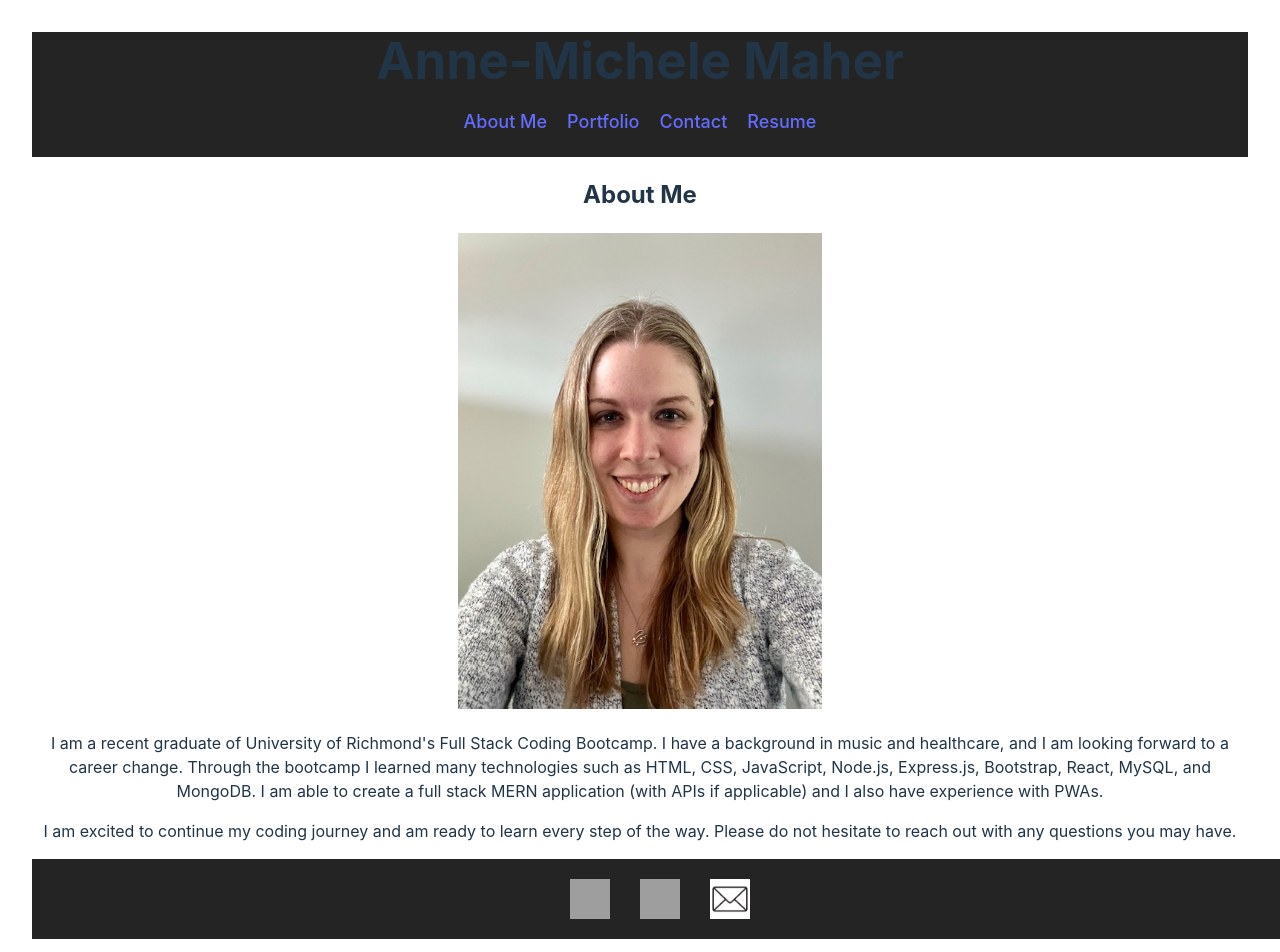
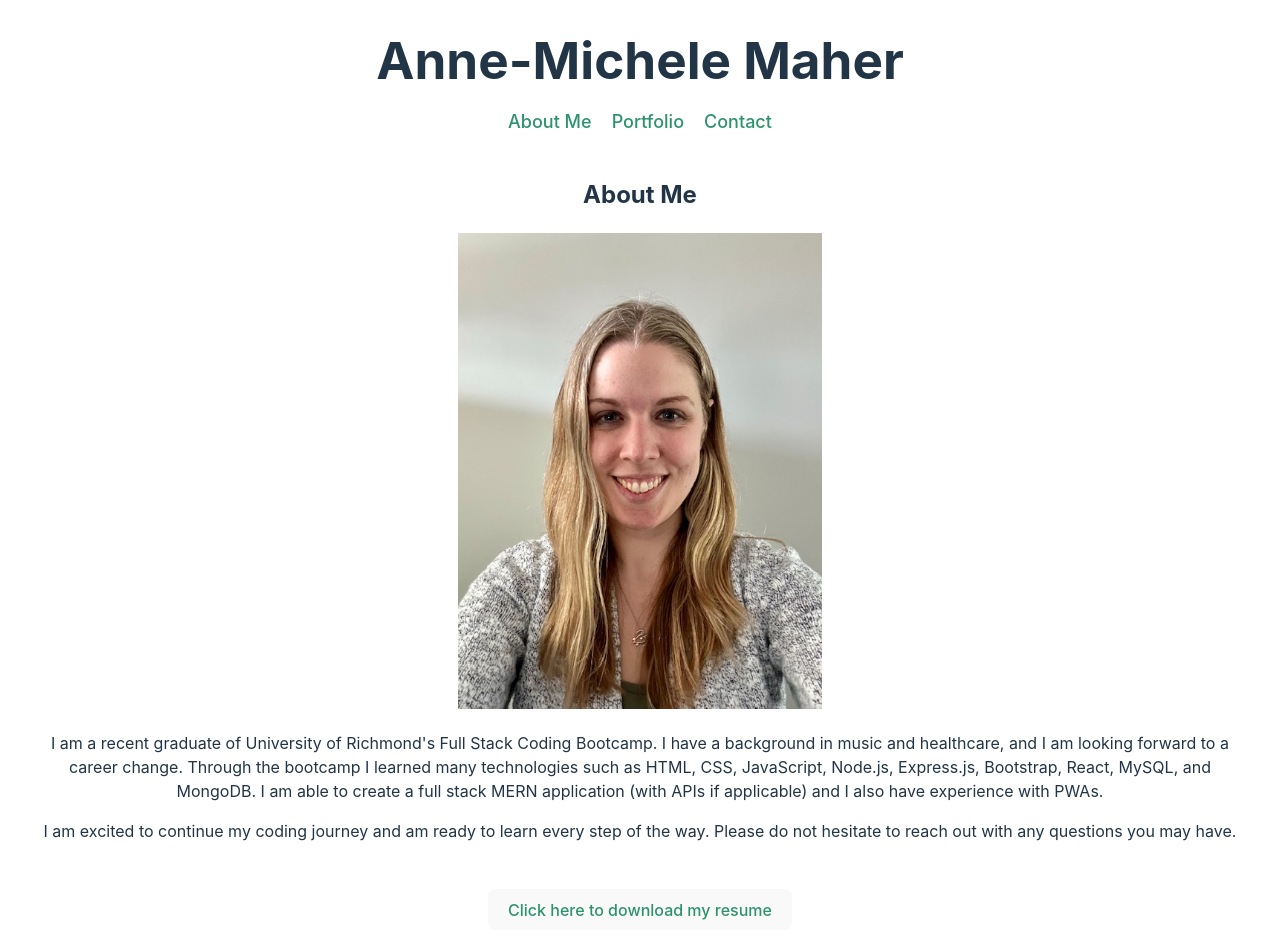
Before and after one commit to amaher112/react-portfolio, a React (Vite) app: page / in a window 1280 px wide. Shown: the top 952 px of the page. Built offline with nearby package versions, Linux system fonts and the light colour scheme; grey boxes are pictures that could not be loaded.

Commit message:
styling changes

```diff
--- a/src/components/Footer.jsx
+++ b/src/components/Footer.jsx
@@ -10,7 +10,7 @@ a{
   bottom: 0;
   width: 100%;
   height: 2.5rem;
-  background-color: #242424;
+  // background-color: #242424;
 
 `
 
--- a/src/components/Header.jsx
+++ b/src/components/Header.jsx
@@ -19,7 +19,8 @@ export default function Header() {
         padding: 0;
       }
     `}</style>
-    <header style={{width: '100%', height: '125px', backgroundColor: '#242424'}}>
+    <header style={{width: '100%', height: '125px'}}>
+      {/* , backgroundColor: '#242424'}}>  */}
     <h1>Anne-Michele Maher</h1>
     {/* <h2>Full Stack Web Developer</h2> */}
     <nav style={{ display: 'flex', justifyContent: 'center', padding: '10px', fontSize: '18px' ,}}>
@@ -32,9 +33,9 @@ export default function Header() {
         <Link className="nav-link text-light" to="/contact">
         Contact
       </Link>
-      <Link className="nav-link text-light" to="/resume">
+      {/* <Link className="nav-link text-light" to="/resume">
       Resume
-    </Link>
+    </Link> */}
     </nav>
     </header>
     </>
--- a/src/index.css
+++ b/src/index.css
@@ -4,9 +4,11 @@
   font-weight: 400;
 
   /* color-scheme: light dark; */
-  /* color: rgba(255, 255, 255, 0.87); */
-  color: black;
-  /* background-color: #242424; */
+  color: rgba(255, 255, 255, 0.87);
+  /* color: black; */
+  /* color: rgba(156, 234, 239); */
+
+  background-color: rgba(11, 19, 43);
 
   font-synthesis: none;
   text-rendering: optimizeLegibility;
@@ -17,11 +19,16 @@
 
 a {
   font-weight: 500;
-  color: #646cff;
+  color: rgba(45, 147, 108);
+   /* #646cff; */
   text-decoration: inherit;
 }
 a:hover {
-  color: #535bf2;
+  /* color: #535bf2; */
+  border: 1px solid transparent;
+  border-color: #1a1a1a;
+  border-radius: 8px;
+
 }
 
 /* body {
@@ -36,9 +43,10 @@ h1 {
   line-height: 1.1;
 }
 
-h6 {
+h5 {
   margin: 2px;
 }
+
 
 button {
   border-radius: 8px;
@@ -47,12 +55,12 @@ button {
   font-size: 1em;
   font-weight: 500;
   font-family: inherit;
-  background-color: #1a1a1a;
+  background-color: rgba(35, 39, 47);
   cursor: pointer;
   transition: border-color 0.25s;
 }
 button:hover {
-  border-color: #646cff;
+  border-color: rgba(45, 147, 108);
 }
 button:focus,
 button:focus-visible {
--- a/src/pages/AboutPage.jsx
+++ b/src/pages/AboutPage.jsx
@@ -1,4 +1,9 @@
 import styled from "styled-components";
+
+const StyledButton = styled.button`
+margin: 30px;
+
+`
 
 function About() {
   return (
@@ -22,6 +27,9 @@ function About() {
         you may have.
       </p>
       {/* <Line />   */}
+      <StyledButton>
+        <a href='assets/resume.pdf' download>Click here to download my resume</a>
+        </StyledButton>
     </>
   );
 }
```
Also changed, not shown: src/main.jsx (+4 -4 lines).
